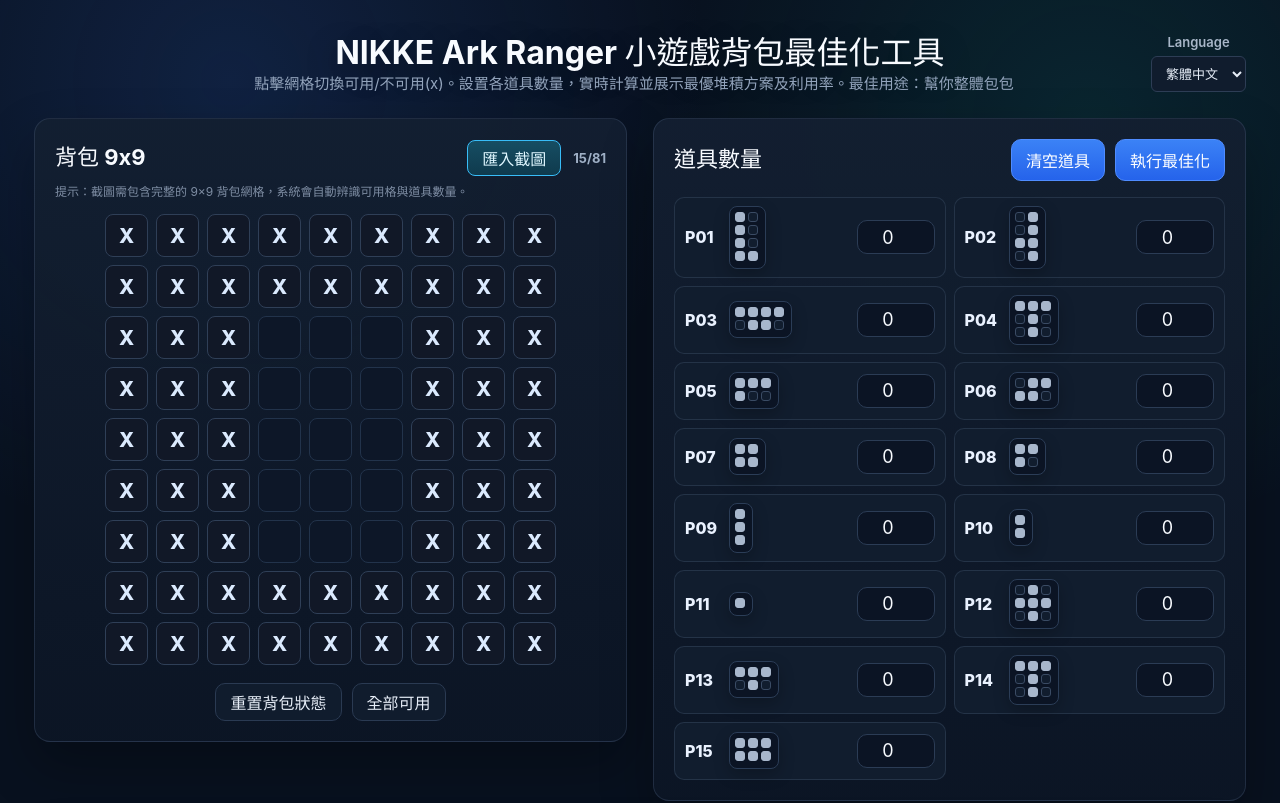
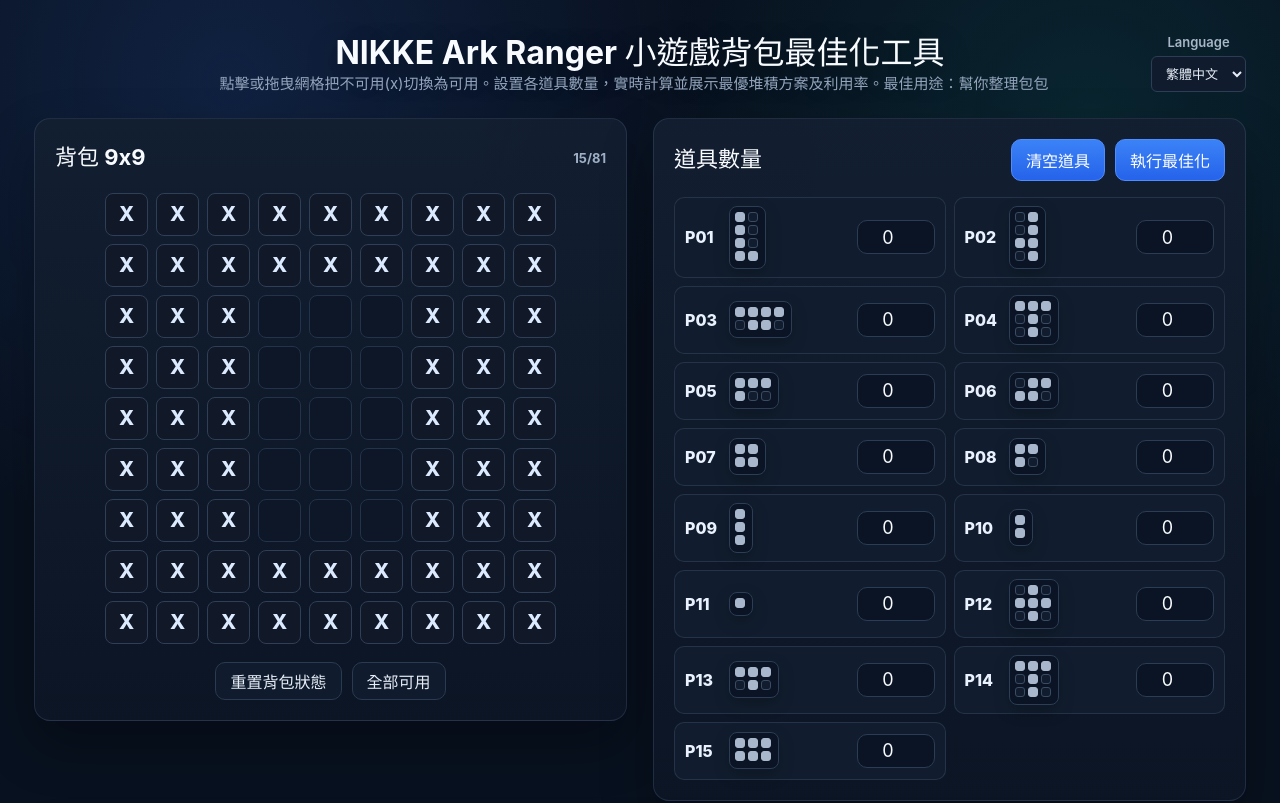
Before and after one commit to eclipse999/nikke-ark-ranger-minigame-tool, a React (Vite) app: page / in a window 1280 px wide. Shown: the top 803 px of the page. Built offline with nearby package versions, Linux system fonts and the light colour scheme.

Commit message:
feat: remove screenshot import feature and update bilingual README

```diff
--- a/src/App.tsx
+++ b/src/App.tsx
@@ -1,9 +1,8 @@
-import { useMemo, useRef, useState } from 'react';
+import { useMemo, useState } from 'react';
 import { cloneBoard, countUsableCells, createDefaultBoard, createFullBoard } from './board';
 import { messages, type Locale } from './i18n';
 import { getItemColor } from './itemColors';
 import { items } from './items';
-import { importScreenshotImage, readImageFile } from './screenshotImport';
 import { solveInventory } from './solver';
 import type { Board, Placement, SolverResult } from './types';
 
@@ -194,11 +193,7 @@
   const [counts, setCounts] = useState<Record<string, number>>(() => Object.fromEntries(items.map((item) => [item.id, 0])));
   const [result, setResult] = useState<SolverResult | null>(null);
   const [solutionIndex, setSolutionIndex] = useState(0);
-  const [hasImportError, setHasImportError] = useState(false);
-  const [isImporting, setIsImporting] = useState(false);
-  const fileInputRef = useRef<HTMLInputElement | null>(null);
   const t = messages[locale];
-
   const usableCells = useMemo(() => countUsableCells(board), [board]);
   const currentSolution = result?.solutions[solutionIndex] ?? null;
 
@@ -215,7 +210,6 @@
     setCounts((current) => ({ ...current, [itemId]: nextValue }));
     setResult(null);
     setSolutionIndex(0);
-    setHasImportError(false);
   }
 
   function toggleCell(row: number, col: number) {
@@ -226,8 +220,8 @@
     });
     setResult(null);
     setSolutionIndex(0);
-    setHasImportError(false);
   }
+
   function bulkOpenCells(cells: { row: number; col: number }[]) {
     setBoard((current) => {
       const next = cloneBoard(current);
@@ -242,7 +236,6 @@
     });
     setResult(null);
     setSolutionIndex(0);
-    setHasImportError(false);
   }
 
   function runSolver() {
@@ -255,43 +248,20 @@
     setBoard(createDefaultBoard());
     setResult(null);
     setSolutionIndex(0);
-    setHasImportError(false);
   }
 
   function makeFullBoard() {
     setBoard(createFullBoard());
     setResult(null);
     setSolutionIndex(0);
-    setHasImportError(false);
   }
 
   function clearItems() {
     setCounts(Object.fromEntries(items.map((item) => [item.id, 0])));
     setResult(null);
     setSolutionIndex(0);
-    setHasImportError(false);
   }
 
-  async function importScreenshot(file: File) {
-    setIsImporting(true);
-    setHasImportError(false);
-
-    try {
-      const imageData = await readImageFile(file);
-      const imported = importScreenshotImage(imageData);
-
-      setBoard(imported.board);
-      setResult(null);
-      setSolutionIndex(0);
-    } catch {
-      setHasImportError(true);
-    } finally {
-      setIsImporting(false);
-      if (fileInputRef.current) {
-        fileInputRef.current.value = '';
-      }
-    }
-  }
 
   return (
     <main className="app-shell">
@@ -314,25 +284,9 @@
           <div className="panel-heading">
             <h2>{t.board}</h2>
             <div className="board-heading-actions">
-              <label className={`file-button compact-button ${isImporting ? 'disabled' : ''}`}>
-                {isImporting ? t.importingScreenshot : t.importScreenshot}
-                <input
-                  ref={fileInputRef}
-                  accept="image/*"
-                  disabled={isImporting}
-                  onChange={(event) => {
-                    const file = event.target.files?.[0];
-                    if (file) {
-                      void importScreenshot(file);
-                    }
-                  }}
-                  type="file"
-                />
-              </label>
               <span>{usableCells}/81</span>
             </div>
           </div>
-          <p className="import-hint">{t.importScreenshotHint}</p>
 
           <BoardGrid
             board={board}
@@ -348,7 +302,6 @@
               {t.fullBoard}
             </button>
           </div>
-          {hasImportError ? <p className="import-status">{t.importFailed}</p> : null}
         </section>
 
         <section className="panel item-panel">
--- a/src/i18n.ts
+++ b/src/i18n.ts
@@ -10,10 +10,6 @@
   fullBoard: string;
   clearItems: string;
   solve: string;
-  importScreenshot: string;
-  importingScreenshot: string;
-  importFailed: string;
-  importScreenshotHint: string;
   language: string;
   quantity: string;
   rotations: string;
@@ -37,7 +33,7 @@
   'zh-Hant': {
     appTitle: 'NIKKE Ark Ranger 小遊戲背包最佳化工具',
     appDescription:
-      '點擊網格切換可用/不可用(x)。設置各道具數量，實時計算並展示最優堆積方案及利用率。最佳用途：幫你整體包包',
+      '點擊或拖曳網格把不可用(x)切換為可用。設置各道具數量，實時計算並展示最優堆積方案及利用率。最佳用途：幫你整理包包',
     board: '背包 9x9',
     items: '道具數量',
     results: '結果',
@@ -45,10 +41,6 @@
     fullBoard: '全部可用',
     clearItems: '清空道具',
     solve: '執行最佳化',
-    importScreenshot: '匯入截圖',
-    importingScreenshot: '辨識中...',
-    importFailed: '截圖匯入失敗，請確認圖片格式後再試一次。',
-    importScreenshotHint: '提示：截圖需包含完整的 9×9 背包網格，系統會自動辨識可用格與道具數量。',
     language: '語言',
     quantity: '數量',
     rotations: '旋轉',
@@ -70,7 +62,7 @@
   en: {
     appTitle: 'NIKKE Ark Ranger Minigame Inventory Optimizer',
     appDescription:
-      'Click the grid to toggle available/unavailable (x). Set each item quantity, calculate in real time, and show the optimal stacking plan and utilization. Best use: helping you organize the whole inventory.',
+      'Click or drag across cells to mark unavailable cells (x) as available. Set each item quantity, calculate in real time, and show the optimal stacking plan and utilization. Best use: helping you organize the whole inventory.',
     board: 'Inventory 9x9',
     items: 'Item Quantities',
     results: 'Result',
@@ -78,10 +70,6 @@
     fullBoard: 'All Available',
     clearItems: 'Clear Items',
     solve: 'Optimize',
-    importScreenshot: 'Import Screenshot',
-    importingScreenshot: 'Reading...',
-    importFailed: 'Screenshot import failed. Check the image format and try again.',
-    importScreenshotHint: 'Tip: screenshot must include the full 9×9 inventory grid; usable cells and item counts are auto-detected.',
     language: 'Language',
     quantity: 'Qty',
     rotations: 'Rotations',
--- a/src/styles.css
+++ b/src/styles.css
@@ -143,10 +143,6 @@
   gap: 12px;
 }
 
-.board-heading-actions .file-button {
-  min-height: 36px;
-  border-radius: 8px;
-}
 
 .board-grid {
   display: grid;
@@ -275,33 +271,6 @@
   font-weight: 800;
 }
 
-.file-button {
-  display: inline-grid;
-  place-items: center;
-  min-height: 42px;
-  border: 1px solid #38bdf8;
-  border-radius: 10px;
-  background: linear-gradient(180deg, #164e63, #0f3a4d);
-  color: #e0f7ff;
-  cursor: pointer;
-  font-weight: 800;
-  padding: 0 14px;
-  white-space: nowrap;
-}
-
-.file-button.disabled {
-  cursor: not-allowed;
-  opacity: 0.58;
-}
-
-.file-button input {
-  position: absolute;
-  width: 1px;
-  height: 1px;
-  overflow: hidden;
-  clip: rect(0, 0, 0, 0);
-  white-space: nowrap;
-}
 
 .compact-button {
   min-height: 42px;
@@ -502,22 +471,6 @@
   line-height: 1.6;
 }
 
-.import-status {
-  margin: 12px 0 0;
-  padding: 10px 12px;
-  border: 1px solid rgba(56, 189, 248, 0.24);
-  border-radius: 8px;
-  background: rgba(8, 47, 73, 0.34);
-  color: #badff0;
-  font-size: 13px;
-  line-height: 1.5;
-}
-.import-hint {
-  margin: -10px 0 14px;
-  color: #7e8da3;
-  font-size: 12px;
-  line-height: 1.45;
-}
 
 
 .sr-only {
```
Also changed, not shown: 2 other files (tests, documents, lock files or other folders).
